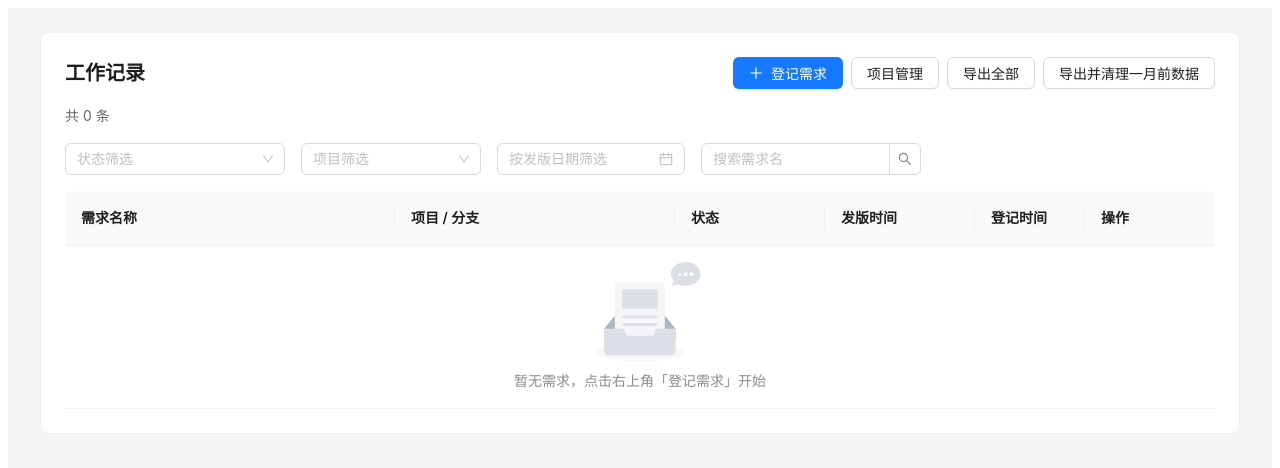
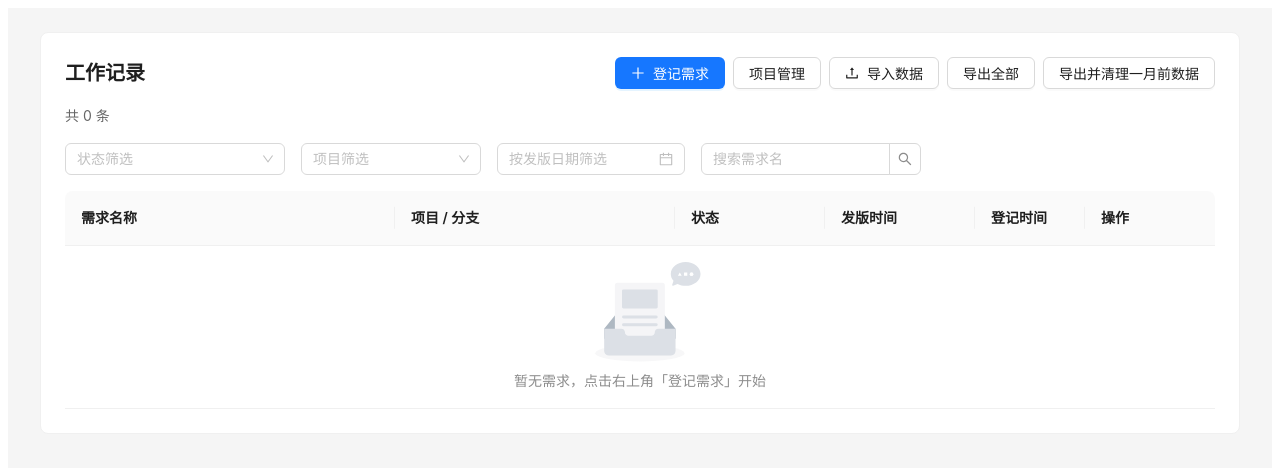
Before and after one commit to HF-code/workRecord, a React (Vite) app: page / in a window 1280 px wide. Shown: the top 468 px of the page. Built offline with nearby package versions, Linux system fonts and the light colour scheme.

Commit message:
feat: 导入功能

```diff
--- a/src/App.tsx
+++ b/src/App.tsx
@@ -1,10 +1,10 @@
 import { useEffect, useMemo, useState } from 'react';
-import { App as AntdApp, Button, Card, DatePicker, Input, Select, Space, Typography } from 'antd';
-import { PlusOutlined } from '@ant-design/icons';
+import { App as AntdApp, Button, Card, DatePicker, Input, Select, Space, Typography, Upload } from 'antd';
+import { PlusOutlined, UploadOutlined } from '@ant-design/icons';
 import dayjs from 'dayjs';
 import type { Requirement, Status } from './types';
 import { loadProjects, loadRequirements, saveProjects, saveRequirements } from './storage';
-import { downloadJson, buildExportPayload, exportAll, findOlderThanOneMonth } from './export';
+import { downloadJson, buildExportPayload, exportAll, findOlderThanOneMonth, parseImportFile } from './export';
 import RequirementForm from './components/RequirementForm';
 import RequirementTable from './components/RequirementTable';
 import StatsBar from './components/StatsBar';
@@ -122,6 +122,48 @@ export default function App() {
     });
   };
 
+  const handleImportFile = async (file: File) => {
+    try {
+      const text = await file.text();
+      const { requirements: imported, invalidCount } = parseImportFile(text);
+      if (imported.length === 0) {
+        message.warning(
+          invalidCount > 0 ? `没有可导入的数据（${invalidCount} 条格式非法）` : '文件中没有数据',
+        );
+        return;
+      }
+      const existingIds = new Set(requirements.map((r) => r.id));
+      const fresh = imported.filter((r) => !existingIds.has(r.id));
+      const dupCount = imported.length - fresh.length;
+      if (fresh.length === 0) {
+        message.info(`${imported.length} 条数据均已存在，无需导入`);
+        return;
+      }
+      modal.confirm({
+        title: '确认导入',
+        content:
+          `共解析出 ${imported.length} 条有效数据` +
+          (dupCount > 0 ? `，其中 ${dupCount} 条与现有数据重复将跳过` : '') +
+          (invalidCount > 0 ? `，${invalidCount} 条格式非法被丢弃` : '') +
+          `。实际导入 ${fresh.length} 条。`,
+        okText: '导入',
+        cancelText: '取消',
+        onOk: () => {
+          setRequirements((list) => {
+            const ids = new Set(list.map((r) => r.id));
+            return [...imported.filter((r) => !ids.has(r.id)), ...list];
+          });
+          setProjects((list) => [
+            ...new Set([...list, ...fresh.flatMap((r) => r.items.map((it) => it.project))]),
+          ]);
+          message.success(`已导入 ${fresh.length} 条数据`);
+        },
+      });
+    } catch (e) {
+      message.error(`导入失败：${(e as Error).message}`);
+    }
+  };
+
   const toggleStatusFilter = (status: Status) => {
     setFilterStatuses((list) =>
       list.includes(status) ? list.filter((s) => s !== status) : [...list, status],
@@ -155,6 +197,16 @@ export default function App() {
                 登记需求
               </Button>
               <Button onClick={() => setProjectMgrOpen(true)}>项目管理</Button>
+              <Upload
+                accept=".json,application/json"
+                showUploadList={false}
+                beforeUpload={(file) => {
+                  void handleImportFile(file);
+                  return false;
+                }}
+              >
+                <Button icon={<UploadOutlined />}>导入数据</Button>
+              </Upload>
               <Button onClick={handleExportAll}>导出全部</Button>
               <Button onClick={handleExportAndClean}>导出并清理一月前数据</Button>
             </Space>
--- a/src/export.ts
+++ b/src/export.ts
@@ -1,5 +1,5 @@
 import dayjs from 'dayjs';
-import type { Requirement } from './types';
+import { STATUSES, type ProjectBranch, type Requirement, type Status } from './types';
 
 export interface ExportPayload {
   version: 1;
@@ -43,3 +43,73 @@ export function findOlderThanOneMonth(list: Requirement[]): Requirement[] {
 export function exportAll(list: Requirement[]): void {
   downloadJson(buildExportPayload('all', list));
 }
+
+const DATE_RE = /^\d{4}-\d{2}-\d{2}$/;
+
+function isValidStatus(v: unknown): v is Status {
+  return typeof v === 'string' && (STATUSES as readonly string[]).includes(v);
+}
+
+function isValidItem(v: unknown): v is ProjectBranch {
+  if (typeof v !== 'object' || v === null) return false;
+  const it = v as Record<string, unknown>;
+  return (
+    typeof it.id === 'string' &&
+    typeof it.project === 'string' &&
+    it.project.trim() !== '' &&
+    typeof it.branch === 'string' &&
+    it.branch.trim() !== ''
+  );
+}
+
+function isValidRequirement(v: unknown): v is Requirement {
+  if (typeof v !== 'object' || v === null) return false;
+  const r = v as Record<string, unknown>;
+  return (
+    typeof r.id === 'string' &&
+    typeof r.name === 'string' &&
+    r.name.trim() !== '' &&
+    typeof r.tapdUrl === 'string' &&
+    /^https?:\/\//.test(r.tapdUrl) &&
+    Array.isArray(r.items) &&
+    r.items.length > 0 &&
+    r.items.every(isValidItem) &&
+    isValidStatus(r.status) &&
+    (r.releaseDate === null || (typeof r.releaseDate === 'string' && DATE_RE.test(r.releaseDate)))
+  );
+}
+
+export interface ImportResult {
+  requirements: Requirement[];
+  /** 文件中格式非法被丢弃的条数 */
+  invalidCount: number;
+}
+
+/** 解析导入文件，失败时抛错（JSON 损坏 / 不是本系统导出格式） */
+export function parseImportFile(text: string): ImportResult {
+  let data: unknown;
+  try {
+    data = JSON.parse(text);
+  } catch {
+    throw new Error('文件不是合法的 JSON');
+  }
+  const payload = data as Partial<ExportPayload>;
+  if (payload?.version !== 1 || !Array.isArray(payload.requirements)) {
+    throw new Error('文件格式不正确，请使用本系统导出的 JSON 文件');
+  }
+  const now = new Date().toISOString();
+  const valid: Requirement[] = [];
+  let invalidCount = 0;
+  for (const raw of payload.requirements as unknown[]) {
+    if (isValidRequirement(raw)) {
+      valid.push({
+        ...raw,
+        createdAt: typeof raw.createdAt === 'string' ? raw.createdAt : now,
+        updatedAt: typeof raw.updatedAt === 'string' ? raw.updatedAt : now,
+      });
+    } else {
+      invalidCount += 1;
+    }
+  }
+  return { requirements: valid, invalidCount };
+}
```
Also changed, not shown: 2 other files (tests, documents, lock files or other folders).
